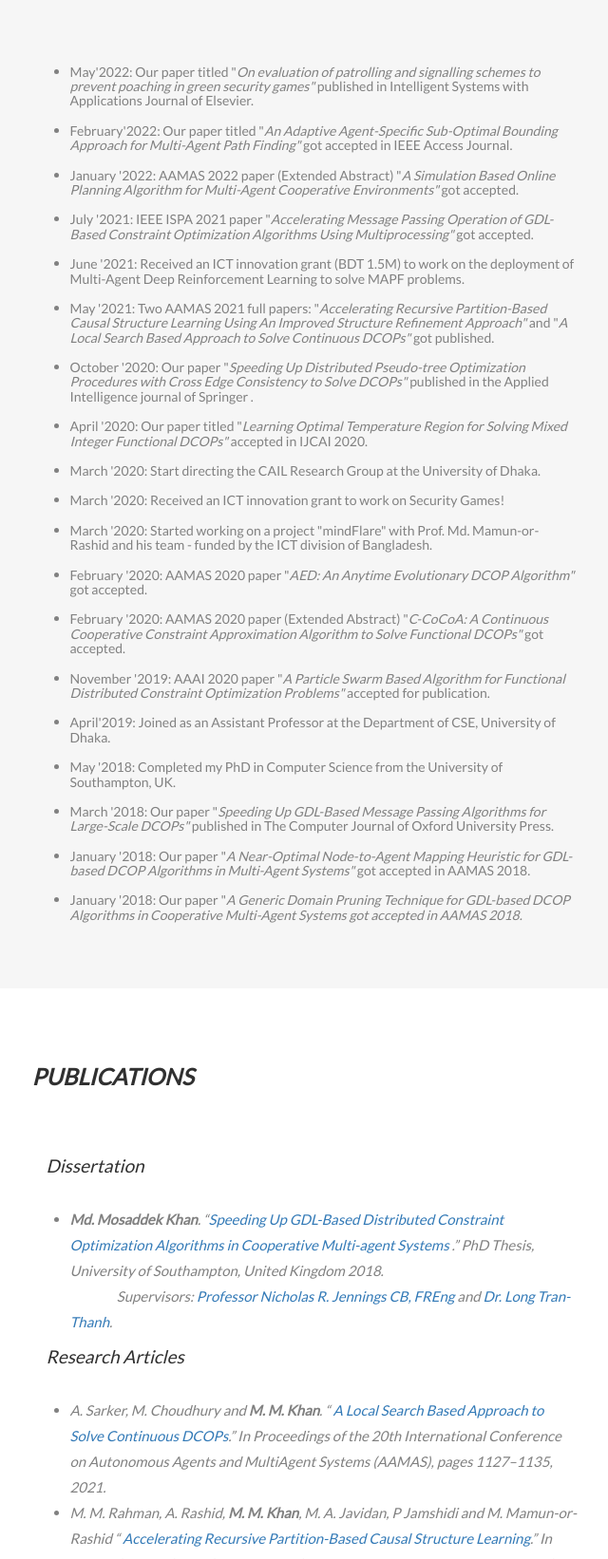
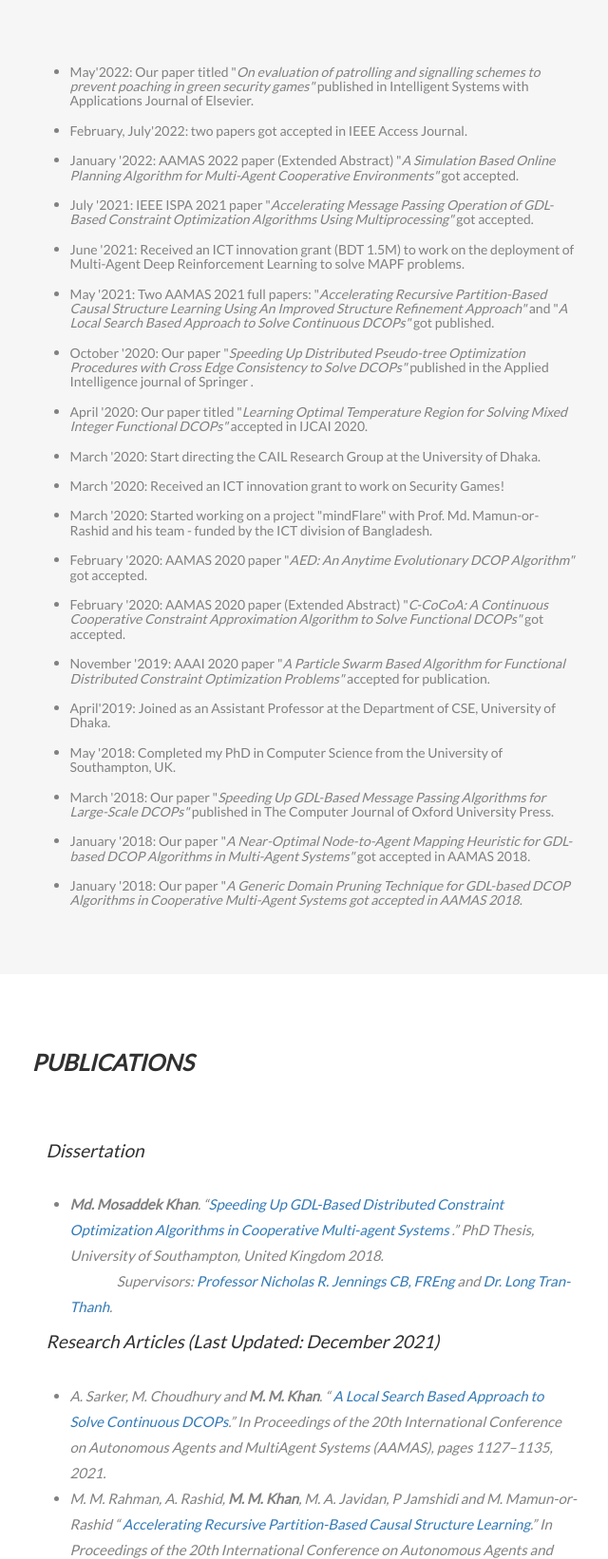
Before and after one commit to mmk1g14/web, a plain HTML site: page index.html in a window 1280 px wide. Shown: the part 1200-2842 px from the top of the page at 95% size, without its empty margins (319-959 px from the left). Drawn offline with nearby package versions, Linux system fonts and the light colour scheme.

Commit message:
Update index.html

```diff
--- a/index.html
+++ b/index.html
@@ -361,7 +361,7 @@ Profile: <a href="https://scholar.google.com/citations?user=WCMwBe4AAAAJ&hl=en"
 
 	  <ul>
 	   <li><h5>May&#39;2022: Our paper titled "<i>On evaluation of patrolling and signalling schemes to prevent poaching in green security games"</i> published in Intelligent Systems with Applications Journal of Elsevier.  </h5></li>
-	  <li><h5>February&#39;2022: Our paper titled "<i>An Adaptive Agent-Specific Sub-Optimal Bounding Approach for Multi-Agent Path Finding"</i> got accepted in IEEE Access Journal.  </h5></li>
+	  <li><h5>February, July&#39;2022: two papers got accepted in IEEE Access Journal.  </h5></li>
 	  <li><h5>January &#39;2022: AAMAS 2022 paper (Extended Abstract) "<i>A Simulation Based Online Planning Algorithm for Multi-Agent Cooperative Environments"</i> got accepted.  </h5></li>
 	  <li><h5>July &#39;2021: IEEE ISPA 2021 paper "<i>Accelerating Message Passing Operation of GDL-Based Constraint Optimization Algorithms Using Multiprocessing"</i> got accepted.  </h5></li>
 	   <li><h5>June &#39;2021:  Received an ICT innovation grant (BDT 1.5M) to work on the deployment of Multi-Agent Deep Reinforcement Learning to solve MAPF problems.</h4></li>
@@ -417,7 +417,7 @@ Profile: <a href="https://scholar.google.com/citations?user=WCMwBe4AAAAJ&hl=en"
 
 </ul>
 
- <h4>&thinsp; &thinsp; Research Articles</h4>
+ <h4>&thinsp; &thinsp; Research Articles (Last Updated: December 2021)</h4>
 		 <ul>
 
 	 <li>    A. Sarker, M. Choudhury and <strong>M. M. Khan</strong>.
```
